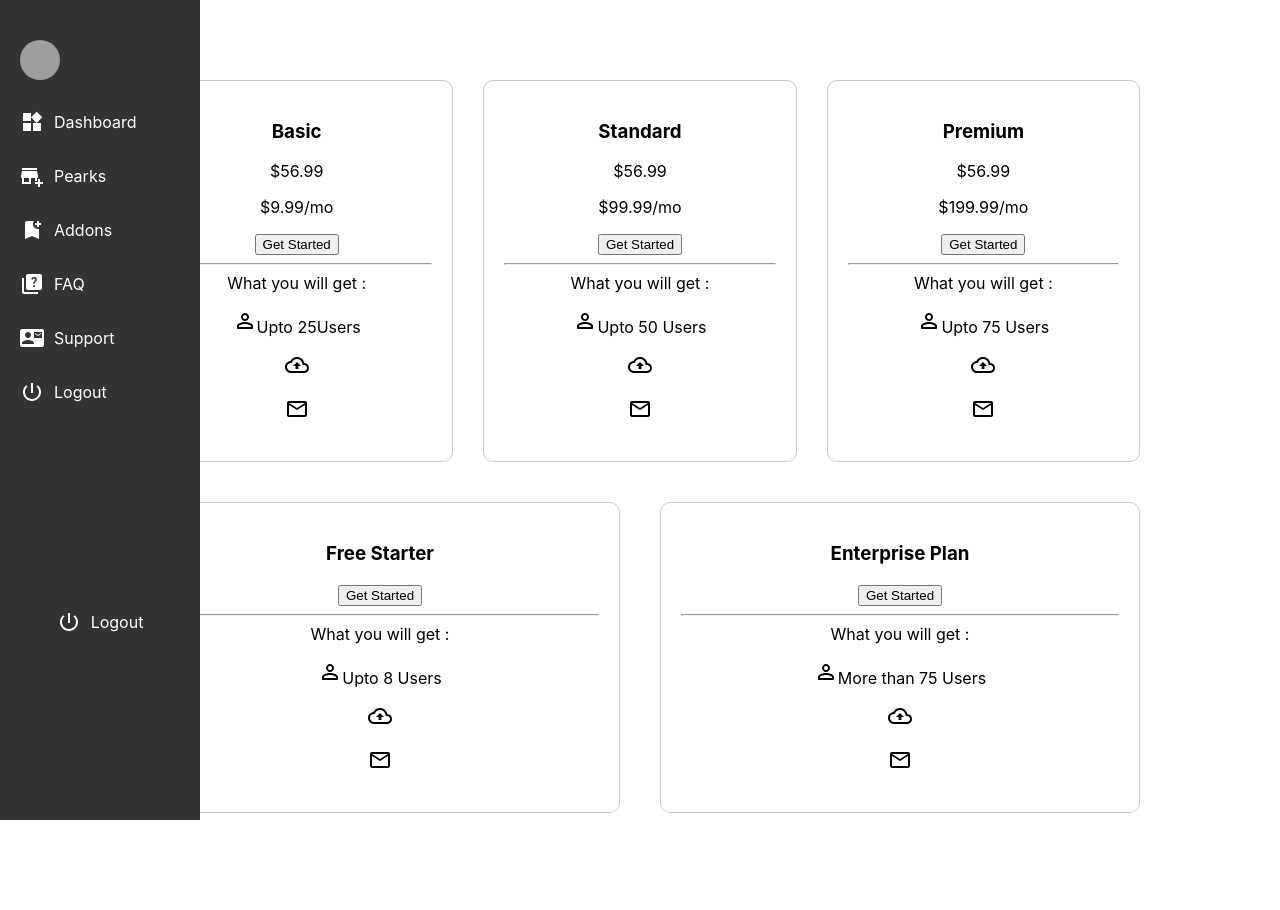
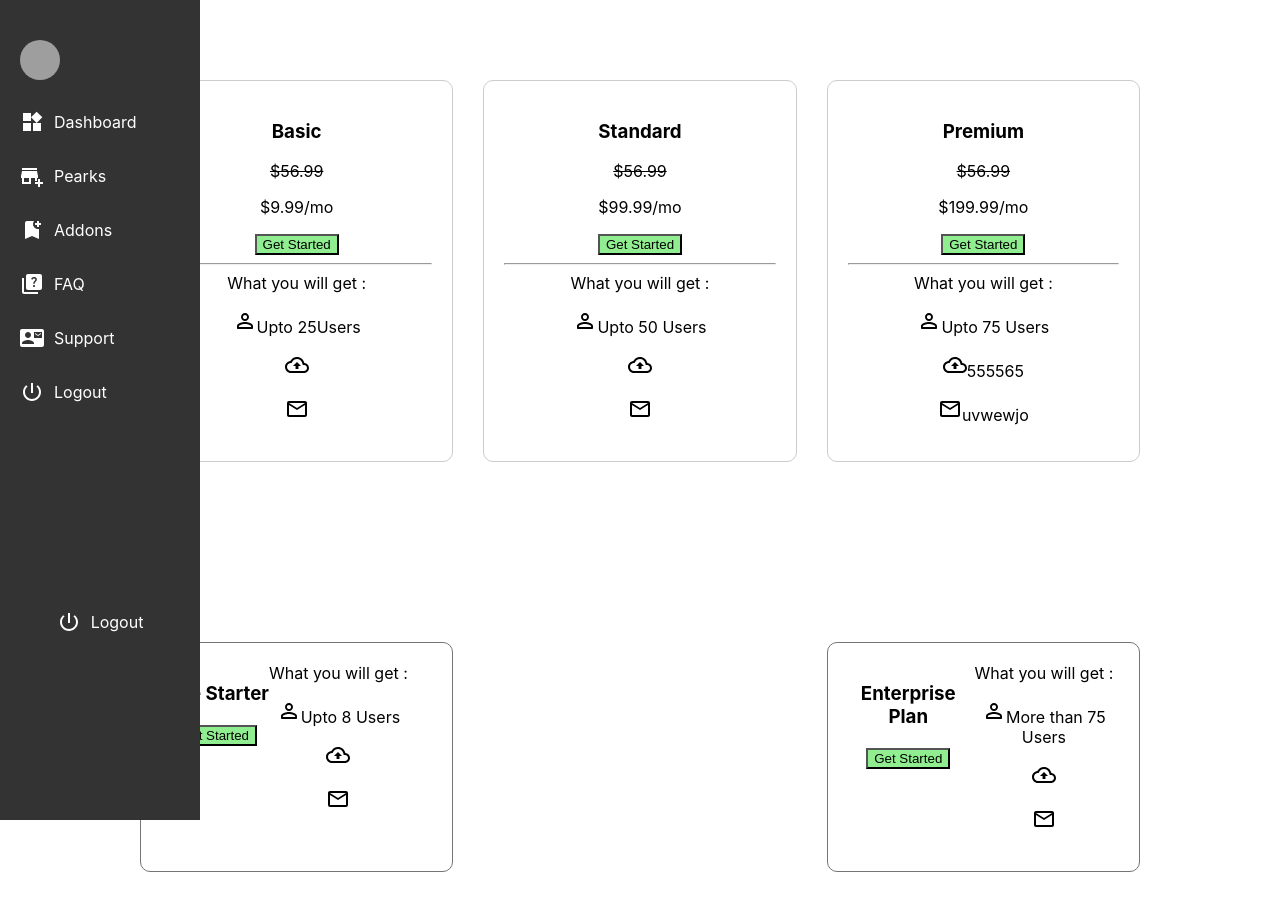
Before and after one commit to bipul8282/Arab, a React (Create React App) app: page / in a window 1280 px wide. Shown: the top 910 px of the page. Built offline with nearby package versions, Linux system fonts and the light colour scheme; grey boxes are pictures that could not be loaded.

Commit message:
working on cards

```diff
--- /dev/null
+++ b/src/components/Cards/Card.js
@@ -0,0 +1,38 @@
+import React from 'react';
+import { Starter } from '../Data/Data';
+import './Cards.css';
+import PersonOutlineRoundedIcon from '@mui/icons-material/PersonOutlineRounded';
+import CloudUploadOutlinedIcon from '@mui/icons-material/CloudUploadOutlined';
+import MailOutlineOutlinedIcon from '@mui/icons-material/MailOutlineOutlined';
+
+const Card = () => {
+  return (
+    <div className='card'>
+      {Starter.map((item, index) => (
+        <div className='btn' key={index}>
+          <div>
+            <h3>{item.Name}</h3>
+            <p style={{ textDecoration: 'line-through' }}>{item.previousPrice}</p>
+            <p>{item.Price}</p>
+            <button style={{ backgroundColor: 'lightgreen' }}>{item.button}</button>
+          </div>
+          <div>
+            <span>{item.desc}</span>
+            <p>
+              <PersonOutlineRoundedIcon />
+              {item.icon}
+            </p>
+            <p>
+              <CloudUploadOutlinedIcon />
+            </p>
+            <p>
+              <MailOutlineOutlinedIcon />
+            </p>
+          </div>
+        </div>
+      ))}
+    </div>
+  );
+};
+
+export default Card;
--- a/src/components/Cards/Cards.css
+++ b/src/components/Cards/Cards.css
@@ -4,8 +4,30 @@
     justify-content: space-between;
     gap: 20px;
     padding: 80px;
-    max-width: 1000px; /* Adjust the max-width as needed */
-    margin: 0 auto; /* Center-align the container if needed */
+    max-width: 1000px;
+    margin: 0 auto;
+  }
+  .card{
+    display: flex;
+    flex-direction: row;
+    justify-content: space-between;
+    gap: 20px;
+    padding: 80px;
+    max-width: 1000px;
+    margin: 0 auto;
+
+  }
+  .btn{
+    display: flex;
+    flex-basis: calc(33.33% - 20px);
+    border: 1px solid #767575;
+    padding: 20px;
+    border-radius: 10px;
+    background-color: white;
+    box-sizing: border-box;
+    margin-bottom: 20px;
+    transition: box-shadow 0.3s;
+    cursor: pointer;
   }
 
   .Limit > div {
@@ -16,24 +38,26 @@
     background-color: white;
     box-sizing: border-box;
     margin-bottom: 20px;
-    transition: box-shadow 0.3s; /* Add a smooth transition for box-shadow */
+    transition: box-shadow 0.3s;
     cursor: pointer;
   }
 
-  /* Add box shadow on hover */
-  .Limit > div:hover {
-    box-shadow: 0 0 10px rgba(0, 0, 0, 0.8); /* Adjust shadow properties as needed */
+
+  .btn:hover, .Limit > div:hover {
+    box-shadow: 0 0 10px rgba(0, 0, 0, 0.8);
   }
 
-  /* For screens smaller than 1000px, display two boxes per row */
+
+
+
   @media (max-width: 1000px) {
     .Limit > div {
       flex-basis: calc(50% - 20px);
     }
   }
 
-  /* Target the last two divs and make them larger */
+
   .Limit > div:nth-child(4),
   .Limit > div:nth-child(5) {
-    flex-basis: calc(50% - 20px); /* Adjust the size as needed */
+    flex-basis: calc(50% - 20px);
   }
--- a/src/components/Cards/Cards.jsx
+++ b/src/components/Cards/Cards.jsx
@@ -1,29 +1,37 @@
-import React from 'react'
-import { cardData } from '../Data/Data'
-import  './Cards.css'
+import React from 'react';
+import { cardData } from '../Data/Data';
+import './Cards.css';
 import PersonOutlineRoundedIcon from '@mui/icons-material/PersonOutlineRounded';
 import CloudUploadOutlinedIcon from '@mui/icons-material/CloudUploadOutlined';
 import MailOutlineOutlinedIcon from '@mui/icons-material/MailOutlineOutlined';
+
 const Cards = () => {
   return (
     <div className='Limit'>
-      {
-        cardData.map((item, index) => (
-            <div  key={index}>
-              <h3>{item.Name}</h3>
-               <p>{item.previousPrice}</p>
-               <p>{item.Price}</p>
-               <button>{item.button}</button>
-               <hr/>
-               <span>{item.desc}</span>
-               <p><PersonOutlineRoundedIcon/>{item.icon}</p>
-               <p><CloudUploadOutlinedIcon/></p>
-               <p><MailOutlineOutlinedIcon/></p>
-            </div>
-        ))
-      }
+      {cardData.map((item, index) => (
+        <div key={index} className='card-item'>
+          <h3>{item.Name}</h3>
+          <p style={{ textDecoration: 'line-through' }}>{item.previousPrice}</p>
+          <p>{item.Price}</p>
+          <button style={{ backgroundColor: 'lightgreen' }}>{item.button}</button>
+          <hr />
+          <span>{item.desc}</span>
+          <p>
+            <PersonOutlineRoundedIcon />
+            {item.icon}
+          </p>
+          <p>
+            <CloudUploadOutlinedIcon />
+            {item.Storage}
+          </p>
+          <p>
+            <MailOutlineOutlinedIcon />
+            {item.email}
+          </p>
+        </div>
+      ))}
     </div>
-  )
-}
+  );
+};
 
-export default Cards
+export default Cards;
--- a/src/components/Data/Data.jsx
+++ b/src/components/Data/Data.jsx
@@ -24,9 +24,14 @@ export const cardData = [
            button: "Get Started",
            desc: "What you will get :",
            icon:"Upto 75 Users",
+           Storage:"555565",
+           email:"uvwewjo",
 
           },
-          {
+
+]
+
+export const Starter=[ {
     Name : "Free Starter",
     button: "Get Started",
     desc: "What you will get :",
@@ -38,5 +43,4 @@ export const cardData = [
    desc: "What you will get :",
    icon:"More than 75 Users",
 
-            }
-]
+  }]
--- a/src/components/Home/Home.jsx
+++ b/src/components/Home/Home.jsx
@@ -1,6 +1,8 @@
 import React from 'react';
 import SideNavbar from '../sideNavbar/SideNavbar';
 import Cards from '../Cards/Cards';
+import Card from "../Cards/Card";
+import "./Home.css"
 
 const Home = () => {
     return (
@@ -13,7 +15,9 @@ const Home = () => {
             </div>
             <div className='card-content'>
             <Cards />
+
             </div>
+           <div className='btn2'> <Card/></div>
         </div>
 
     );
--- a/src/components/sideNavbar/SideNavbar.css
+++ b/src/components/sideNavbar/SideNavbar.css
@@ -32,13 +32,13 @@
 }
 
 .side-navbar span {
-  font-size: 16px; /* Adjust the text size as needed */
+  font-size: 16px;
 }
 
 .logout {
   display: flex;
   align-items: center;
   gap: 10px;
-  margin: auto; /* Center the logout text/icon vertically */
+  margin: auto;
   cursor: pointer;
 }
```
Lines whose indentation alone changed are shown as unchanged.
